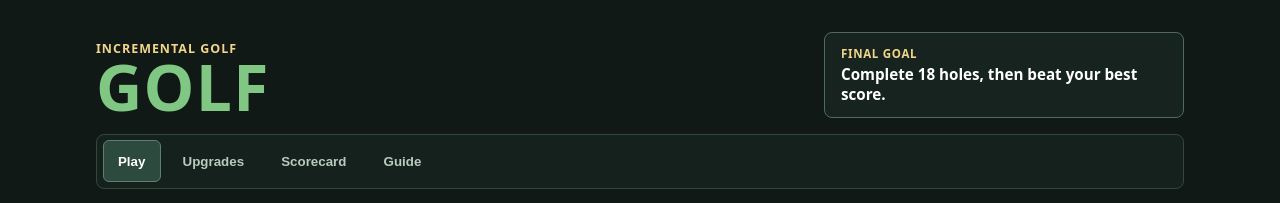
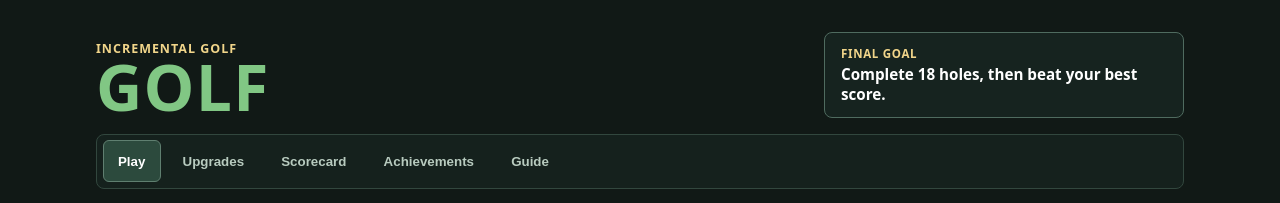
Before and after one commit to CollePatt/golf, a React (Vite) app: page / in a window 1280 px wide. Shown: the top 203 px of the page. Built offline with nearby package versions, Linux system fonts and the light colour scheme.

Commit message:
Add achievements and lifetime stats

```diff
--- a/src/App.jsx
+++ b/src/App.jsx
@@ -16,16 +16,59 @@ import {
   rollSwingYards,
 } from './logic/swingLogic.js';
 import { getHoleDefinition } from './data/courses.js';
+import { ACHIEVEMENTS } from './data/achievements.js';
 import { allocateToUpgrade } from './logic/upgradeLogic.js';
 import { saveGame, loadGame, clearSave } from './logic/storage.js';
 import HoleScreen from './components/HoleScreen.jsx';
 import UpgradeScreen from './components/UpgradeScreen.jsx';
 import ScorecardPanel from './components/ScorecardPanel.jsx';
+import AchievementsPanel from './components/AchievementsPanel.jsx';
 import GuidePanel from './components/GuidePanel.jsx';
 import './App.css';
 
 const FOCUS_GAIN_PER_MANUAL_SWING = 18;
 const FOCUS_READY = 100;
+
+function applyAchievementUnlocks(state) {
+  const newlyUnlocked = ACHIEVEMENTS.filter(achievement => (
+    !state.achievements[achievement.id] && achievement.isUnlocked(state)
+  ));
+
+  if (newlyUnlocked.length === 0) return state;
+
+  const rewardYards = newlyUnlocked.reduce((total, achievement) => total + achievement.rewardYards, 0);
+  const achievements = { ...state.achievements };
+  for (const achievement of newlyUnlocked) achievements[achievement.id] = true;
+
+  return {
+    ...state,
+    achievements,
+    recentAchievements: newlyUnlocked.map(achievement => achievement.id),
+    totalYardsThisRound: state.totalYardsThisRound + rewardYards,
+    yardsToAllocate: state.phase === 'upgrade'
+      ? state.yardsToAllocate + rewardYards
+      : state.yardsToAllocate,
+    lifetimeStats: {
+      ...state.lifetimeStats,
+      achievementYards: state.lifetimeStats.achievementYards + rewardYards,
+    },
+  };
+}
+
+function updateLifetimeStats(s, swing, holeCleared, courseCompleted) {
+  return {
+    ...s.lifetimeStats,
+    swings: s.lifetimeStats.swings + 1,
+    manualSwings: s.lifetimeStats.manualSwings + (swing.source === 'manual' ? 1 : 0),
+    autoSwings: s.lifetimeStats.autoSwings + (swing.source === 'auto' ? 1 : 0),
+    focusedSwings: s.lifetimeStats.focusedSwings + (swing.quality === 'Focused' ? 1 : 0),
+    perfectSwings: s.lifetimeStats.perfectSwings + (swing.quality === 'Perfect' ? 1 : 0),
+    yards: s.lifetimeStats.yards + swing.yards,
+    holesCleared: s.lifetimeStats.holesCleared + (holeCleared ? 1 : 0),
+    coursesCompleted: s.lifetimeStats.coursesCompleted + (courseCompleted ? 1 : 0),
+    bestSwing: Math.max(s.lifetimeStats.bestSwing, swing.yards),
+  };
+}
 
 function advanceSwingState(s, source = 'manual') {
   if (s.phase !== 'run' || s.ballsLeft <= 0) return s;
@@ -47,6 +90,8 @@ function advanceSwingState(s, source = 'manual') {
 
   const holeCleared = newYardsThisHole >= s.targetDistance;
   const lastHole = s.hole >= HOLES_PER_ROUND;
+  const courseCompleted = holeCleared && lastHole;
+  const lifetimeStats = updateLifetimeStats(s, swing, holeCleared, courseCompleted);
   const nextScorecard = holeCleared
     ? recordHoleScore(s.scorecard, s.hole, newHoleShots)
     : s.scorecard;
@@ -54,7 +99,7 @@ function advanceSwingState(s, source = 'manual') {
   // Round ends: completed all 18 holes, or ran out of balls.
   if (holeCleared && lastHole) {
     const completedRound = summarizeCompletedRound(nextScorecard, newTotalShots, newTotalYards);
-    return {
+    return applyAchievementUnlocks({
       ...s,
       yardsThisHole: newYardsThisHole,
       currentHoleShots: newHoleShots,
@@ -63,6 +108,7 @@ function advanceSwingState(s, source = 'manual') {
       totalYardsThisRound: newTotalYards,
       lastSwing: swing,
       focusMeter: newFocusMeter,
+      lifetimeStats,
       scorecard: nextScorecard,
       roundsCompleted: s.roundsCompleted + 1,
       bestCompletedRound: isBetterCompletedRound(completedRound, s.bestCompletedRound)
@@ -71,12 +117,12 @@ function advanceSwingState(s, source = 'manual') {
       phase: 'upgrade',
       roundResult: 'complete',
       yardsToAllocate: newTotalYards,
-    };
+    });
   }
 
   if (newBalls <= 0) {
     const reachedHole = holeCleared ? Math.min(HOLES_PER_ROUND, s.hole + 1) : s.hole;
-    return {
+    return applyAchievementUnlocks({
       ...s,
       hole: reachedHole,
       targetDistance: yardsForHole(reachedHole),
@@ -87,17 +133,18 @@ function advanceSwingState(s, source = 'manual') {
       totalYardsThisRound: newTotalYards,
       lastSwing: swing,
       focusMeter: newFocusMeter,
+      lifetimeStats,
       scorecard: nextScorecard,
       phase: 'upgrade',
       roundResult: 'outOfBalls',
       yardsToAllocate: newTotalYards,
-    };
+    });
   }
 
   // Mid-round: hole cleared, advance to the next hole and keep swinging.
   if (holeCleared) {
     const nextHole = s.hole + 1;
-    return {
+    return applyAchievementUnlocks({
       ...s,
       hole: nextHole,
       targetDistance: yardsForHole(nextHole),
@@ -108,12 +155,13 @@ function advanceSwingState(s, source = 'manual') {
       totalYardsThisRound: newTotalYards,
       lastSwing: swing,
       focusMeter: newFocusMeter,
+      lifetimeStats,
       scorecard: nextScorecard,
-    };
+    });
   }
 
   // Normal swing.
-  return {
+  return applyAchievementUnlocks({
     ...s,
     yardsThisHole: newYardsThisHole,
     currentHoleShots: newHoleShots,
@@ -122,7 +170,8 @@ function advanceSwingState(s, source = 'manual') {
     totalYardsThisRound: newTotalYards,
     lastSwing: swing,
     focusMeter: newFocusMeter,
-  };
+    lifetimeStats,
+  });
 }
 
 export default function App() {
@@ -193,6 +242,7 @@ export default function App() {
       wind: rollWind(),
       lastSwing: null,
       focusMeter: 0,
+      recentAchievements: [],
       scorecard: createScorecard(),
       roundResult: null,
     }));
@@ -208,6 +258,7 @@ export default function App() {
     { id: 'play', label: 'Play' },
     { id: 'upgrades', label: 'Upgrades', badge: state.phase === 'upgrade' && state.yardsToAllocate > 0 ? 'Spend' : null },
     { id: 'scorecard', label: 'Scorecard' },
+    { id: 'achievements', label: 'Achievements' },
     { id: 'guide', label: 'Guide' },
   ];
 
@@ -273,6 +324,8 @@ export default function App() {
 
       {activeTab === 'scorecard' && <ScorecardPanel state={state} />}
 
+      {activeTab === 'achievements' && <AchievementsPanel state={state} />}
+
       {activeTab === 'guide' && <GuidePanel />}
 
       <button className="reset-btn" onClick={handleReset}>
--- /dev/null
+++ b/src/components/AchievementsPanel.jsx
@@ -0,0 +1,55 @@
+import { ACHIEVEMENTS, getUnlockedAchievementCount } from '../data/achievements.js';
+
+export default function AchievementsPanel({ state }) {
+  const unlockedCount = getUnlockedAchievementCount(state.achievements);
+  const { lifetimeStats } = state;
+
+  return (
+    <div className="screen">
+      <div className="screen-heading">
+        <div>
+          <h2>Achievements</h2>
+          <p className="hint">Milestones add bonus yards and give the long game some shape.</p>
+        </div>
+        <div className="summary-pill">
+          <span>Unlocked</span>
+          <strong>{unlockedCount} / {ACHIEVEMENTS.length}</strong>
+        </div>
+      </div>
+
+      <div className="summary-grid lifetime-grid">
+        <div className="summary-tile">
+          <span>Lifetime Yards</span>
+          <strong>{lifetimeStats.yards}</strong>
+        </div>
+        <div className="summary-tile">
+          <span>Lifetime Swings</span>
+          <strong>{lifetimeStats.swings}</strong>
+        </div>
+        <div className="summary-tile">
+          <span>Achievement Yards</span>
+          <strong>{lifetimeStats.achievementYards}</strong>
+        </div>
+      </div>
+
+      <div className="achievement-grid">
+        {ACHIEVEMENTS.map(achievement => {
+          const unlocked = Boolean(state.achievements[achievement.id]);
+          return (
+            <article
+              key={achievement.id}
+              className={`achievement-card ${unlocked ? 'unlocked' : ''}`}
+            >
+              <div>
+                <span>{unlocked ? 'Unlocked' : achievement.progress(state)}</span>
+                <h3>{achievement.title}</h3>
+              </div>
+              <p>{achievement.description}</p>
+              <strong>+{achievement.rewardYards} yds</strong>
+            </article>
+          );
+        })}
+      </div>
+    </div>
+  );
+}
--- a/src/components/GuidePanel.jsx
+++ b/src/components/GuidePanel.jsx
@@ -17,6 +17,7 @@ export default function GuidePanel() {
             <li>Manual swings build Focus; a full meter powers up your next manual shot.</li>
             <li>The round ends after hole 18 or when you run out of balls.</li>
             <li>Every yard hit becomes upgrade currency after the round.</li>
+            <li>Achievements pay bonus yards when you hit lifetime milestones.</li>
           </ul>
         </section>
 
--- a/src/components/UpgradeScreen.jsx
+++ b/src/components/UpgradeScreen.jsx
@@ -32,6 +32,12 @@ export default function UpgradeScreen({ state, onAllocate, onStartNextRound }) {
     <div className="screen">
       <h2>{heading}</h2>
       <p className="hint">{subheading}</p>
+      {state.recentAchievements.length > 0 && (
+        <div className="achievement-callout">
+          <span>New Milestones</span>
+          <strong>{state.recentAchievements.length} achievement reward{state.recentAchievements.length > 1 ? 's' : ''} added.</strong>
+        </div>
+      )}
       <div className="stats">
         <p className="stat">Holes scored: <strong>{completedHoles.length}</strong></p>
         <p className="stat">Score to par: <strong>{formatScoreToPar(scoreToPar)}</strong></p>
--- /dev/null
+++ b/src/data/achievements.js
@@ -0,0 +1,70 @@
+export const ACHIEVEMENTS = [
+  {
+    id: 'firstSwing',
+    title: 'First Contact',
+    description: 'Take your first swing.',
+    rewardYards: 50,
+    isUnlocked: state => state.lifetimeStats.swings >= 1,
+    progress: state => `${Math.min(1, state.lifetimeStats.swings)} / 1`,
+  },
+  {
+    id: 'firstHole',
+    title: 'Cup Found',
+    description: 'Clear your first hole.',
+    rewardYards: 125,
+    isUnlocked: state => state.lifetimeStats.holesCleared >= 1,
+    progress: state => `${Math.min(1, state.lifetimeStats.holesCleared)} / 1`,
+  },
+  {
+    id: 'focusedSwing',
+    title: 'Locked In',
+    description: 'Hit a focused manual swing.',
+    rewardYards: 175,
+    isUnlocked: state => state.lifetimeStats.focusedSwings >= 1,
+    progress: state => `${Math.min(1, state.lifetimeStats.focusedSwings)} / 1`,
+  },
+  {
+    id: 'perfectSwing',
+    title: 'Pure Strike',
+    description: 'Hit a perfect swing.',
+    rewardYards: 200,
+    isUnlocked: state => state.lifetimeStats.perfectSwings >= 1,
+    progress: state => `${Math.min(1, state.lifetimeStats.perfectSwings)} / 1`,
+  },
+  {
+    id: 'bigDrive',
+    title: 'Big Drive',
+    description: 'Hit one swing for at least 100 yards.',
+    rewardYards: 250,
+    isUnlocked: state => state.lifetimeStats.bestSwing >= 100,
+    progress: state => `${Math.min(100, state.lifetimeStats.bestSwing)} / 100`,
+  },
+  {
+    id: 'frontNine',
+    title: 'Made The Turn',
+    description: 'Clear 9 lifetime holes.',
+    rewardYards: 350,
+    isUnlocked: state => state.lifetimeStats.holesCleared >= 9,
+    progress: state => `${Math.min(9, state.lifetimeStats.holesCleared)} / 9`,
+  },
+  {
+    id: 'kiloyard',
+    title: 'Kiloyard Club',
+    description: 'Earn 1,000 lifetime yards.',
+    rewardYards: 400,
+    isUnlocked: state => state.lifetimeStats.yards >= 1000,
+    progress: state => `${Math.min(1000, state.lifetimeStats.yards)} / 1000`,
+  },
+  {
+    id: 'courseComplete',
+    title: 'Course Complete',
+    description: 'Finish all 18 holes on a course.',
+    rewardYards: 1000,
+    isUnlocked: state => state.lifetimeStats.coursesCompleted >= 1,
+    progress: state => `${Math.min(1, state.lifetimeStats.coursesCompleted)} / 1`,
+  },
+];
+
+export function getUnlockedAchievementCount(achievements = {}) {
+  return ACHIEVEMENTS.filter(achievement => achievements[achievement.id]).length;
+}
--- a/src/logic/gameState.js
+++ b/src/logic/gameState.js
@@ -2,7 +2,7 @@ import { UPGRADES } from '../data/upgrades.js';
 import { COURSES, getCourseById } from '../data/courses.js';
 import { normalizeWind, rollWind } from './runModifiers.js';
 
-export const SAVE_VERSION = 7;
+export const SAVE_VERSION = 8;
 
 export const BASE_YARDS_PER_SWING = 25;
 export const BASE_STARTING_BALLS = 10;
@@ -27,6 +27,21 @@ function buildInitialUpgrades() {
     upgrades[u.id] = { level: 0, progress: 0 };
   }
   return upgrades;
+}
+
+function createLifetimeStats() {
+  return {
+    swings: 0,
+    manualSwings: 0,
+    autoSwings: 0,
+    focusedSwings: 0,
+    perfectSwings: 0,
+    yards: 0,
+    holesCleared: 0,
+    coursesCompleted: 0,
+    bestSwing: 0,
+    achievementYards: 0,
+  };
 }
 
 export function createScorecard() {
@@ -60,6 +75,9 @@ export function createInitialState() {
     lastSwing: null,
     autoSwingEnabled: true,
     focusMeter: 0,
+    lifetimeStats: createLifetimeStats(),
+    achievements: {},
+    recentAchievements: [],
     scorecard: createScorecard(),
     roundsCompleted: 0,
     bestCompletedRound: null,
@@ -93,6 +111,13 @@ function normalizeScorecard(scorecard) {
   });
 }
 
+function normalizeLifetimeStats(lifetimeStats = {}) {
+  return {
+    ...createLifetimeStats(),
+    ...lifetimeStats,
+  };
+}
+
 export function normalizeState(state) {
   const initial = createInitialState();
   const normalizedHole = Math.min(
@@ -115,6 +140,9 @@ export function normalizeState(state) {
     lastSwing: state?.lastSwing || null,
     autoSwingEnabled: typeof state?.autoSwingEnabled === 'boolean' ? state.autoSwingEnabled : true,
     focusMeter: Number.isFinite(state?.focusMeter) ? state.focusMeter : 0,
+    lifetimeStats: normalizeLifetimeStats(state?.lifetimeStats),
+    achievements: state?.achievements || {},
+    recentAchievements: Array.isArray(state?.recentAchievements) ? state.recentAchievements : [],
     scorecard: normalizeScorecard(state?.scorecard),
     roundsCompleted: Number.isFinite(state?.roundsCompleted) ? state.roundsCompleted : 0,
     bestCompletedRound: state?.bestCompletedRound || null,
```
Also changed, not shown: src/App.css (+78 -0 lines), 1 other file (tests, documents, lock files or other folders).
